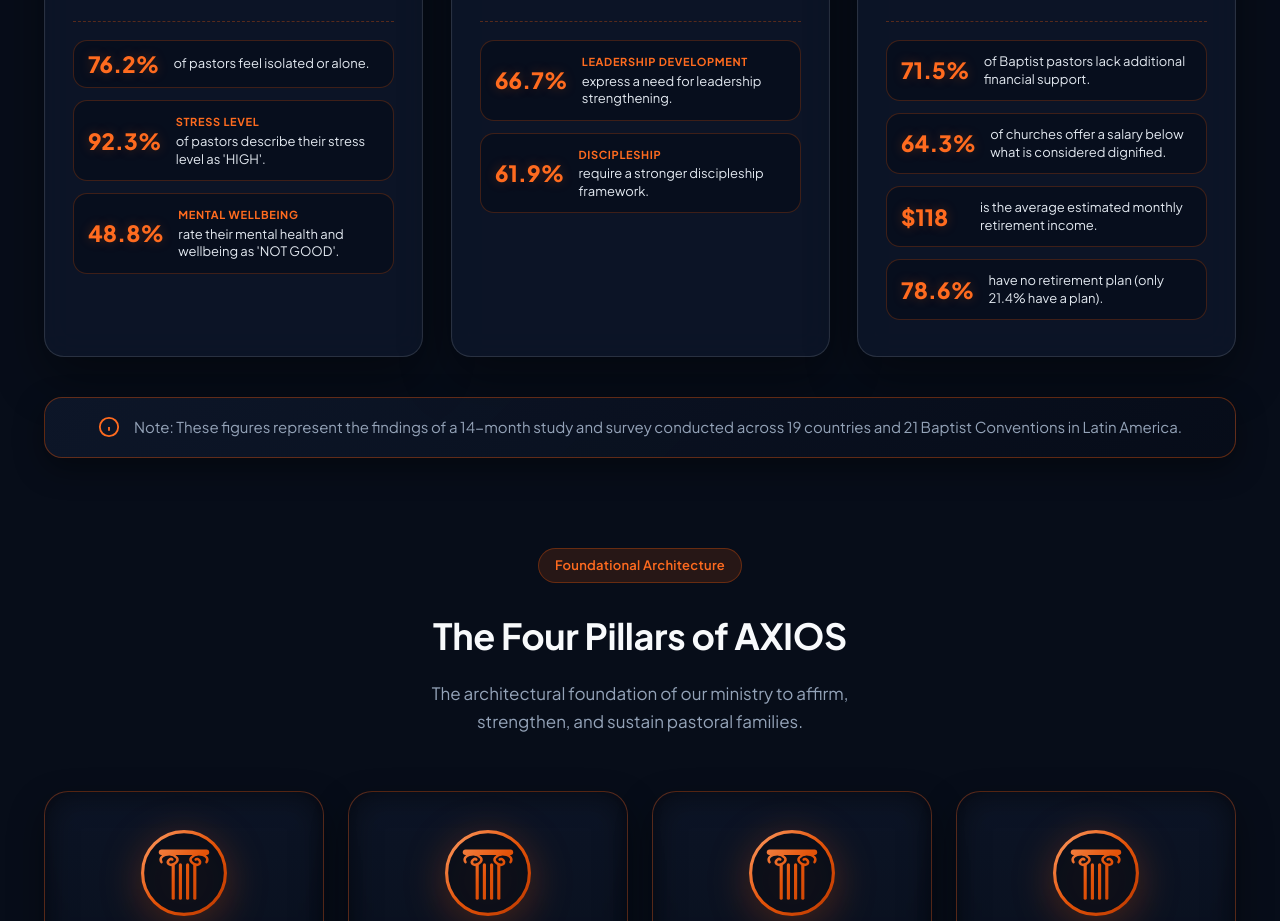
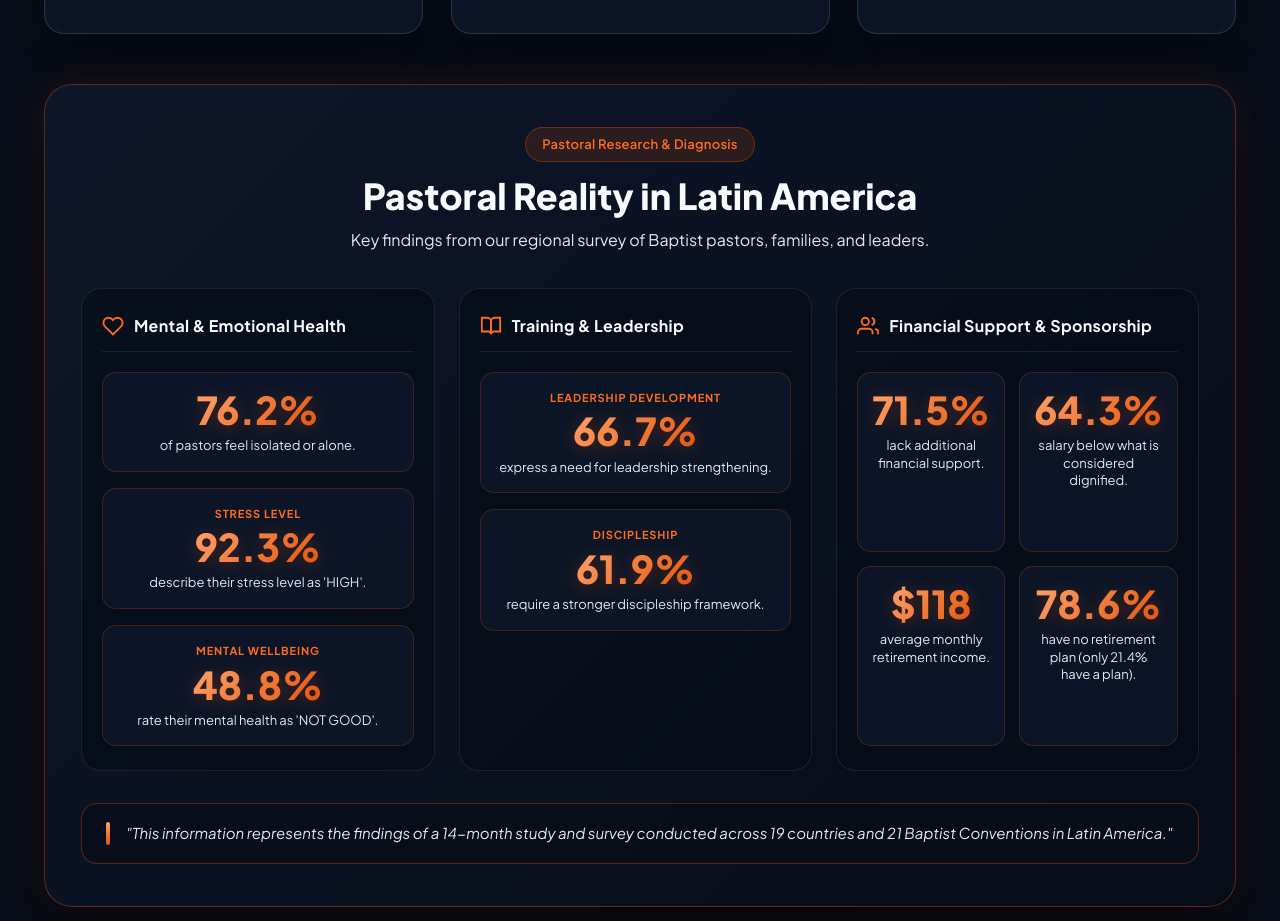
Before and after one commit to xphy7ton/Axios-Initiative, a website: page index.html in a window 1280 px wide. Shown: the part 1576-2497 px from the top of the page. Drawn offline with Linux system fonts and the light colour scheme; a web font is replaced by a local one.

Commit message:
Rediseno de seccion de investigacion a panel independiente con numeros grandes estilo What is AXIOS

```diff
--- a/css/style.css
+++ b/css/style.css
@@ -384,84 +384,167 @@ body {
   display: block !important;
 }
 
-/* Initiative Statistics Micro-Cards */
-.initiative-stats-box {
-  margin-top: 24px;
-  padding-top: 18px;
-  border-top: 1px dashed rgba(227, 83, 9, 0.35);
-  display: flex;
-  flex-direction: column;
-  gap: 12px;
-}
-
-.initiative-stat-item {
-  background: rgba(7, 13, 25, 0.65);
-  border: 1px solid rgba(227, 83, 9, 0.25);
+/* Dedicated Research & Diagnosis Panel Styling */
+.research-diagnosis-panel {
+  padding: 42px 36px !important;
+  background: linear-gradient(135deg, rgba(14, 23, 42, 0.94) 0%, rgba(7, 13, 25, 0.98) 100%) !important;
+  border: 1px solid rgba(227, 83, 9, 0.38) !important;
+  border-radius: 28px !important;
+  box-shadow: 0 25px 60px rgba(0, 0, 0, 0.6), 0 0 35px rgba(227, 83, 9, 0.15) !important;
+}
+
+.diagnosis-panel-header {
+  text-align: center;
+  margin-bottom: 36px;
+}
+
+.diagnosis-panel-title {
+  font-size: clamp(1.6rem, 2.8vw, 2.25rem);
+  font-weight: 800;
+  color: var(--text-main);
+  margin-bottom: 8px;
+  line-height: 1.25;
+}
+
+.diagnosis-panel-subtitle {
+  font-size: 1rem;
+  color: var(--text-body);
+  max-width: 680px;
+  margin: 0 auto;
+}
+
+.diagnosis-stats-grid {
+  display: grid;
+  grid-template-columns: repeat(3, 1fr);
+  gap: 24px;
+  margin-bottom: 32px;
+}
+
+@media (max-width: 992px) {
+  .diagnosis-stats-grid {
+    grid-template-columns: repeat(1, 1fr);
+  }
+}
+
+.diagnosis-group-card {
+  background: rgba(7, 13, 25, 0.7);
+  border: 1px solid rgba(255, 255, 255, 0.08);
+  border-radius: 20px;
+  padding: 24px 20px;
+  display: flex;
+  flex-direction: column;
+  transition: all var(--transition-normal);
+}
+
+.diagnosis-group-card:hover {
+  border-color: rgba(227, 83, 9, 0.45);
+  background: rgba(7, 13, 25, 0.85);
+  transform: translateY(-4px);
+  box-shadow: 0 12px 30px rgba(0, 0, 0, 0.5);
+}
+
+.group-card-header {
+  display: flex;
+  align-items: center;
+  gap: 10px;
+  margin-bottom: 20px;
+  padding-bottom: 12px;
+  border-bottom: 1px solid rgba(255, 255, 255, 0.08);
+}
+
+.group-card-header h4 {
+  font-size: 1rem;
+  font-weight: 700;
+  color: var(--text-main);
+  letter-spacing: 0.02em;
+  margin: 0;
+}
+
+.big-stats-container {
+  display: flex;
+  flex-direction: column;
+  gap: 16px;
+  flex-grow: 1;
+}
+
+.big-stats-container.grid-2-col {
+  display: grid;
+  grid-template-columns: repeat(2, 1fr);
+  gap: 14px;
+}
+
+.big-stat-box {
+  background: rgba(14, 23, 42, 0.85);
+  border: 1px solid rgba(227, 83, 9, 0.22);
   border-radius: 14px;
-  padding: 12px 14px;
-  display: flex;
-  align-items: center;
-  gap: 14px;
+  padding: 16px 14px;
+  display: flex;
+  flex-direction: column;
+  align-items: center;
+  text-align: center;
   transition: all var(--transition-fast);
 }
 
-.initiative-stat-item:hover {
+.big-stat-box:hover {
   background: rgba(227, 83, 9, 0.12);
-  border-color: rgba(227, 83, 9, 0.55);
-  transform: translateX(3px);
-  box-shadow: 0 4px 15px rgba(227, 83, 9, 0.15);
-}
-
-.stat-number-highlight {
-  font-size: 1.4rem;
-  font-weight: 800;
-  color: var(--primary-orange-light);
-  line-height: 1;
-  flex-shrink: 0;
-  min-width: 65px;
-  text-shadow: 0 0 12px rgba(227, 83, 9, 0.3);
-}
-
-.stat-text-content {
-  display: flex;
-  flex-direction: column;
-  gap: 2px;
-}
-
-.stat-text-label {
+  border-color: rgba(227, 83, 9, 0.5);
+  transform: scale(1.02);
+}
+
+.stat-category-pill {
+  font-size: 0.6875rem;
+  font-weight: 700;
+  text-transform: uppercase;
+  letter-spacing: 0.08em;
+  color: var(--primary-orange-light);
+  margin-bottom: 4px;
+}
+
+.big-stat-number {
+  font-size: clamp(2rem, 3vw, 2.5rem);
+  font-weight: 900;
+  color: var(--primary-orange-light);
+  background: linear-gradient(135deg, #FFA26B 0%, #E35309 100%);
+  -webkit-background-clip: text;
+  -webkit-text-fill-color: transparent;
+  line-height: 1.1;
+  margin-bottom: 6px;
+  filter: drop-shadow(0 2px 8px rgba(227, 83, 9, 0.3));
+}
+
+.big-stat-label {
   font-size: 0.8125rem;
   color: var(--text-body);
   line-height: 1.35;
-}
-
-.stat-tag-mini {
-  display: inline-block;
-  font-size: 0.6875rem;
-  font-weight: 700;
-  text-transform: uppercase;
-  letter-spacing: 0.06em;
-  color: var(--primary-orange-light);
-}
-
-.research-note-banner {
-  margin-top: 40px;
-  padding: 18px 28px;
-  background: linear-gradient(135deg, rgba(14, 23, 42, 0.9) 0%, rgba(7, 13, 25, 0.95) 100%);
-  border: 1px solid rgba(227, 83, 9, 0.4);
-  border-radius: 18px;
-  text-align: center;
+  margin: 0;
+}
+
+/* Quote Callout Box (Matches reference image style) */
+.research-quote-callout {
+  display: flex;
+  align-items: stretch;
+  background: rgba(7, 13, 25, 0.75);
+  border: 1px solid rgba(227, 83, 9, 0.35);
+  border-radius: 16px;
+  padding: 18px 24px;
+  gap: 16px;
+}
+
+.quote-vertical-bar {
+  width: 4px;
+  border-radius: 4px;
+  background: linear-gradient(180deg, #FFA26B 0%, #E35309 100%);
+  flex-shrink: 0;
+}
+
+.quote-text-body {
   font-size: 0.9375rem;
-  color: var(--text-muted);
-  display: flex;
-  align-items: center;
-  justify-content: center;
-  gap: 14px;
-  box-shadow: 0 10px 30px rgba(0, 0, 0, 0.4);
+  font-style: italic;
+  color: var(--text-body);
   line-height: 1.5;
-}
-
-.research-note-banner svg {
-  flex-shrink: 0;
+  margin: 0;
+  display: flex;
+  align-items: center;
 }
 
 /* 4 Roman Pillars of AXIOS Section Styling */
--- a/index.html
+++ b/index.html
@@ -188,28 +188,6 @@
               <li class="pillar-item"><span class="pillar-item-icon">✓</span> <span data-i18n="pillar1Item3">Plataforma digital y app móvil de salud integral.</span></li>
               <li class="pillar-item"><span class="pillar-item-icon">✓</span> <span data-i18n="pillar1Item4">Espacios seguros de descanso y renovación pastoral.</span></li>
             </ul>
-
-            <!-- Health Statistics Micro-Cards -->
-            <div class="initiative-stats-box">
-              <div class="initiative-stat-item">
-                <div class="stat-number-highlight" data-i18n="p1Stat1Num">76.2%</div>
-                <div class="stat-text-label" data-i18n="p1Stat1Desc">de los pastores se sienten aislados o solos.</div>
-              </div>
-              <div class="initiative-stat-item">
-                <div class="stat-number-highlight" data-i18n="p1Stat2Num">92.3%</div>
-                <div class="stat-text-content">
-                  <span class="stat-tag-mini" data-i18n="p1Stat2Tag">Nivel de Estrés</span>
-                  <div class="stat-text-label" data-i18n="p1Stat2Desc">de los pastores describe su nivel de estrés como "ALTO".</div>
-                </div>
-              </div>
-              <div class="initiative-stat-item">
-                <div class="stat-number-highlight" data-i18n="p1Stat3Num">48.8%</div>
-                <div class="stat-text-content">
-                  <span class="stat-tag-mini" data-i18n="p1Stat3Tag">Bienestar Mental</span>
-                  <div class="stat-text-label" data-i18n="p1Stat3Desc">califican su salud y bienestar mental como "NO BUENO".</div>
-                </div>
-              </div>
-            </div>
           </div>
 
           <!-- Initiative 2: Theological Training -->
@@ -226,24 +204,6 @@
               <li class="pillar-item"><span class="pillar-item-icon">✓</span> <span data-i18n="pillar2Item3">Acompañamiento personalizado y cohortes de estudio.</span></li>
               <li class="pillar-item"><span class="pillar-item-icon">✓</span> <span data-i18n="pillar2Item4">Recursos y herramientas para afilar el llamado.</span></li>
             </ul>
-
-            <!-- Leadership Statistics Micro-Cards -->
-            <div class="initiative-stats-box">
-              <div class="initiative-stat-item">
-                <div class="stat-number-highlight" data-i18n="p2Stat1Num">66.7%</div>
-                <div class="stat-text-content">
-                  <span class="stat-tag-mini" data-i18n="p2Stat1Tag">Desarrollo de Liderazgo</span>
-                  <div class="stat-text-label" data-i18n="p2Stat1Desc">expresa necesidad de fortalecimiento en liderazgo.</div>
-                </div>
-              </div>
-              <div class="initiative-stat-item">
-                <div class="stat-number-highlight" data-i18n="p2Stat2Num">61.9%</div>
-                <div class="stat-text-content">
-                  <span class="stat-tag-mini" data-i18n="p2Stat2Tag">Discipulado</span>
-                  <div class="stat-text-label" data-i18n="p2Stat2Desc">requiere un programa de discipulado más fuerte.</div>
-                </div>
-              </div>
-            </div>
           </div>
 
           <!-- Initiative 3: Support & Relief -->
@@ -260,33 +220,96 @@
               <li class="pillar-item"><span class="pillar-item-icon">✓</span> <span data-i18n="pillar3Item3">Invertir en la salud espiritual, emocional, matrimonial y familiar.</span></li>
               <li class="pillar-item"><span class="pillar-item-icon">✓</span> <span data-i18n="pillar3Item4">Dar al pastor oportunidades para continuar desarrollando su llamado.</span></li>
             </ul>
-
-            <!-- Financial Statistics Micro-Cards -->
-            <div class="initiative-stats-box">
-              <div class="initiative-stat-item">
-                <div class="stat-number-highlight" data-i18n="p3Stat1Num">71.5%</div>
-                <div class="stat-text-label" data-i18n="p3Stat1Desc">de los pastores bautistas no cuentan con apoyo financiero adicional.</div>
-              </div>
-              <div class="initiative-stat-item">
-                <div class="stat-number-highlight" data-i18n="p3Stat2Num">64.3%</div>
-                <div class="stat-text-label" data-i18n="p3Stat2Desc">de las iglesias ofrecen un salario por debajo de lo digno.</div>
-              </div>
-              <div class="initiative-stat-item">
-                <div class="stat-number-highlight" data-i18n="p3Stat3Num">$118</div>
-                <div class="stat-text-label" data-i18n="p3Stat3Desc">es el ingreso promedio mensual de jubilación.</div>
-              </div>
-              <div class="initiative-stat-item">
-                <div class="stat-number-highlight" data-i18n="p3Stat4Num">78.6%</div>
-                <div class="stat-text-label" data-i18n="p3Stat4Desc">carecen de plan de jubilación (solo 21.4% cuenta con plan).</div>
-              </div>
-            </div>
-          </div>
-        </div>
-
-        <!-- Research Methodology Note Banner -->
-        <div class="research-note-banner reveal-on-scroll">
-          <svg width="22" height="22" viewBox="0 0 24 24" fill="none" stroke="var(--primary-orange-light)" stroke-width="2"><circle cx="12" cy="12" r="10"></circle><line x1="12" y1="16" x2="12" y2="12"></line><line x1="12" y1="8" x2="12.01" y2="8"></line></svg>
-          <span data-i18n="researchNoteText">Nota: Estos datos representan el resultado de una investigación y encuesta de 14 meses realizada en 19 países y 21 Convenciones Bautistas de América Latina.</span>
+          </div>
+        </div>
+
+        <!-- Dedicated Research & Diagnosis Feature Panel -->
+        <div class="glass-panel research-diagnosis-panel reveal-scale" style="margin-top: 50px;">
+          <div class="diagnosis-panel-header">
+            <div class="glass-badge" style="margin-bottom: 12px; background: rgba(227, 83, 9, 0.15); border-color: rgba(227, 83, 9, 0.35); color: var(--primary-orange-light);" data-i18n="badgeResearchDiagnosis">Investigación & Diagnóstico Pastoral</div>
+            <h3 class="diagnosis-panel-title" data-i18n="titleResearchDiagnosis">La Realidad Pastoral en América Latina</h3>
+            <p class="diagnosis-panel-subtitle" data-i18n="subtitleResearchDiagnosis">Hallazgos clave de nuestra investigación regional a líderes, familias y pastores bautistas.</p>
+          </div>
+
+          <div class="diagnosis-stats-grid">
+            <!-- Group 1: Salud Emocional & Mental -->
+            <div class="diagnosis-group-card">
+              <div class="group-card-header">
+                <svg width="22" height="22" viewBox="0 0 24 24" fill="none" stroke="var(--primary-orange-light)" stroke-width="2"><path d="M20.84 4.61a5.5 5.5 0 0 0-7.78 0L12 5.67l-1.06-1.06a5.5 5.5 0 0 0-7.78 7.78l1.06 1.06L12 21.23l7.78-7.78 1.06-1.06a5.5 5.5 0 0 0 0-7.78z"></path></svg>
+                <h4 data-i18n="group1Title">Salud Mental & Emocional</h4>
+              </div>
+              <div class="big-stats-container">
+                <div class="big-stat-box">
+                  <div class="big-stat-number" data-i18n="p1Stat1Num">76.2%</div>
+                  <div class="big-stat-label" data-i18n="p1Stat1Desc">de los pastores se sienten aislados o solos.</div>
+                </div>
+                <div class="big-stat-box">
+                  <span class="stat-category-pill" data-i18n="p1Stat2Tag">Nivel de Estrés</span>
+                  <div class="big-stat-number" data-i18n="p1Stat2Num">92.3%</div>
+                  <div class="big-stat-label" data-i18n="p1Stat2Desc">describe su nivel de estrés como "ALTO".</div>
+                </div>
+                <div class="big-stat-box">
+                  <span class="stat-category-pill" data-i18n="p1Stat3Tag">Bienestar Mental</span>
+                  <div class="big-stat-number" data-i18n="p1Stat3Num">48.8%</div>
+                  <div class="big-stat-label" data-i18n="p1Stat3Desc">califican su salud mental como "NO BUENO".</div>
+                </div>
+              </div>
+            </div>
+
+            <!-- Group 2: Formación & Liderazgo -->
+            <div class="diagnosis-group-card">
+              <div class="group-card-header">
+                <svg width="22" height="22" viewBox="0 0 24 24" fill="none" stroke="var(--primary-orange-light)" stroke-width="2"><path d="M2 3h6a4 4 0 0 1 4 4v14a3 3 0 0 0-3-3H2z"></path><path d="M22 3h-6a4 4 0 0 0-4 4v14a3 3 0 0 1 3-3h7z"></path></svg>
+                <h4 data-i18n="group2Title">Formación & Liderazgo</h4>
+              </div>
+              <div class="big-stats-container">
+                <div class="big-stat-box">
+                  <span class="stat-category-pill" data-i18n="p2Stat1Tag">Desarrollo de Liderazgo</span>
+                  <div class="big-stat-number" data-i18n="p2Stat1Num">66.7%</div>
+                  <div class="big-stat-label" data-i18n="p2Stat1Desc">expresa necesidad de fortalecimiento en liderazgo.</div>
+                </div>
+                <div class="big-stat-box">
+                  <span class="stat-category-pill" data-i18n="p2Stat2Tag">Discipulado</span>
+                  <div class="big-stat-number" data-i18n="p2Stat2Num">61.9%</div>
+                  <div class="big-stat-label" data-i18n="p2Stat2Desc">requiere un programa de discipulado más fuerte.</div>
+                </div>
+              </div>
+            </div>
+
+            <!-- Group 3: Sostén Financiero -->
+            <div class="diagnosis-group-card">
+              <div class="group-card-header">
+                <svg width="22" height="22" viewBox="0 0 24 24" fill="none" stroke="var(--primary-orange-light)" stroke-width="2"><path d="M17 21v-2a4 4 0 0 0-4-4H5a4 4 0 0 0-4 4v2"></path><circle cx="9" cy="7" r="4"></circle><path d="M23 21v-2a4 4 0 0 0-3-3.87"></path><path d="M16 3.13a4 4 0 0 1 0 7.75"></path></svg>
+                <h4 data-i18n="group3Title">Sostén Financiero & Patrocinio</h4>
+              </div>
+              <div class="big-stats-container grid-2-col">
+                <div class="big-stat-box">
+                  <div class="big-stat-number" data-i18n="p3Stat1Num">71.5%</div>
+                  <div class="big-stat-label" data-i18n="p3Stat1Desc">sin apoyo financiero adicional.</div>
+                </div>
+                <div class="big-stat-box">
+                  <div class="big-stat-number" data-i18n="p3Stat2Num">64.3%</div>
+                  <div class="big-stat-label" data-i18n="p3Stat2Desc">salario por debajo de lo digno.</div>
+                </div>
+                <div class="big-stat-box">
+                  <div class="big-stat-number" data-i18n="p3Stat3Num">$118</div>
+                  <div class="big-stat-label" data-i18n="p3Stat3Desc">ingreso promedio mensual de jubilación.</div>
+                </div>
+                <div class="big-stat-box">
+                  <div class="big-stat-number" data-i18n="p3Stat4Num">78.6%</div>
+                  <div class="big-stat-label" data-i18n="p3Stat4Desc">sin plan de jubilación (solo 21.4% con plan).</div>
+                </div>
+              </div>
+            </div>
+          </div>
+
+          <!-- Quote Callout Box at Bottom -->
+          <div class="research-quote-callout">
+            <div class="quote-vertical-bar"></div>
+            <p class="quote-text-body" data-i18n="researchNoteText">
+              "Esta información representa el resultado de una investigación y encuesta de 14 meses realizada en 19 países y 21 Convenciones Bautistas de América Latina."
+            </p>
+          </div>
         </div>
       </div>
 
--- a/js/lang.js
+++ b/js/lang.js
@@ -89,15 +89,24 @@ const translations = {
     pillar3Item3: "Invest in spiritual, emotional, marital, and family health.",
     pillar3Item4: "Give the pastor opportunities to continue developing their calling.",
 
+    // Dedicated Research Diagnosis Panel (EN)
+    badgeResearchDiagnosis: "Pastoral Research & Diagnosis",
+    titleResearchDiagnosis: "Pastoral Reality in Latin America",
+    subtitleResearchDiagnosis: "Key findings from our regional survey of Baptist pastors, families, and leaders.",
+
+    group1Title: "Mental & Emotional Health",
+    group2Title: "Training & Leadership",
+    group3Title: "Financial Support & Sponsorship",
+
     // Initiative Micro-Stats (EN)
     p1Stat1Num: "76.2%",
     p1Stat1Desc: "of pastors feel isolated or alone.",
     p1Stat2Tag: "Stress Level",
     p1Stat2Num: "92.3%",
-    p1Stat2Desc: "of pastors describe their stress level as 'HIGH'.",
+    p1Stat2Desc: "describe their stress level as 'HIGH'.",
     p1Stat3Tag: "Mental Wellbeing",
     p1Stat3Num: "48.8%",
-    p1Stat3Desc: "rate their mental health and wellbeing as 'NOT GOOD'.",
+    p1Stat3Desc: "rate their mental health as 'NOT GOOD'.",
 
     p2Stat1Tag: "Leadership Development",
     p2Stat1Num: "66.7%",
@@ -107,15 +116,15 @@ const translations = {
     p2Stat2Desc: "require a stronger discipleship framework.",
 
     p3Stat1Num: "71.5%",
-    p3Stat1Desc: "of Baptist pastors lack additional financial support.",
+    p3Stat1Desc: "lack additional financial support.",
     p3Stat2Num: "64.3%",
-    p3Stat2Desc: "of churches offer a salary below what is considered dignified.",
+    p3Stat2Desc: "salary below what is considered dignified.",
     p3Stat3Num: "$118",
-    p3Stat3Desc: "is the average estimated monthly retirement income.",
+    p3Stat3Desc: "average monthly retirement income.",
     p3Stat4Num: "78.6%",
     p3Stat4Desc: "have no retirement plan (only 21.4% have a plan).",
 
-    researchNoteText: "Note: These figures represent the findings of a 14-month study and survey conducted across 19 countries and 21 Baptist Conventions in Latin America.",
+    researchNoteText: "\"This information represents the findings of a 14-month study and survey conducted across 19 countries and 21 Baptist Conventions in Latin America.\"",
 
     // Upcoming Projects Section
     badgeUpcomingEvents: "Event & Project Agenda",
@@ -530,15 +539,24 @@ const translations = {
     pillar3Item3: "Invertir en la salud espiritual, emocional, matrimonial y familiar.",
     pillar3Item4: "Dar al pastor oportunidades para continuar desarrollando su llamado.",
 
+    // Dedicated Research Diagnosis Panel (ES)
+    badgeResearchDiagnosis: "Investigación & Diagnóstico Pastoral",
+    titleResearchDiagnosis: "La Realidad Pastoral en América Latina",
+    subtitleResearchDiagnosis: "Hallazgos clave de nuestra investigación regional a líderes, familias y pastores bautistas.",
+
+    group1Title: "Salud Mental & Emocional",
+    group2Title: "Formación & Liderazgo",
+    group3Title: "Sostén Financiero & Patrocinio",
+
     // Initiative Micro-Stats (ES)
     p1Stat1Num: "76.2%",
     p1Stat1Desc: "de los pastores se sienten aislados o solos.",
     p1Stat2Tag: "Nivel de Estrés",
     p1Stat2Num: "92.3%",
-    p1Stat2Desc: "de los pastores describe su nivel de estrés como \"ALTO\".",
+    p1Stat2Desc: "describe su nivel de estrés como \"ALTO\".",
     p1Stat3Tag: "Bienestar Mental",
     p1Stat3Num: "48.8%",
-    p1Stat3Desc: "califican su salud y bienestar mental como \"NO BUENO\".",
+    p1Stat3Desc: "califican su salud mental como \"NO BUENO\".",
 
     p2Stat1Tag: "Desarrollo de Liderazgo",
     p2Stat1Num: "66.7%",
@@ -548,15 +566,15 @@ const translations = {
     p2Stat2Desc: "requiere un programa de discipulado más fuerte.",
 
     p3Stat1Num: "71.5%",
-    p3Stat1Desc: "de los pastores bautistas no cuentan con apoyo financiero adicional.",
+    p3Stat1Desc: "sin apoyo financiero adicional.",
     p3Stat2Num: "64.3%",
-    p3Stat2Desc: "de las iglesias ofrecen un salario por debajo de lo digno.",
+    p3Stat2Desc: "salario por debajo de lo digno.",
     p3Stat3Num: "$118",
-    p3Stat3Desc: "es el ingreso promedio mensual de jubilación.",
+    p3Stat3Desc: "ingreso promedio mensual de jubilación.",
     p3Stat4Num: "78.6%",
-    p3Stat4Desc: "carecen de plan de jubilación (solo 21.4% cuenta con plan).",
+    p3Stat4Desc: "sin plan de jubilación (solo 21.4% con plan).",
 
-    researchNoteText: "Nota: Estos datos representan el resultado de una investigación y encuesta de 14 meses realizada en 19 países y 21 Convenciones Bautistas de América Latina.",
+    researchNoteText: "\"Esta información representa el resultado de una investigación y encuesta de 14 meses realizada en 19 países y 21 Convenciones Bautistas de América Latina.\"",
 
     // Upcoming Projects Section
     badgeUpcomingEvents: "Agenda de Eventos & Proyectos",
```
Also changed, not shown: 1 other file.
